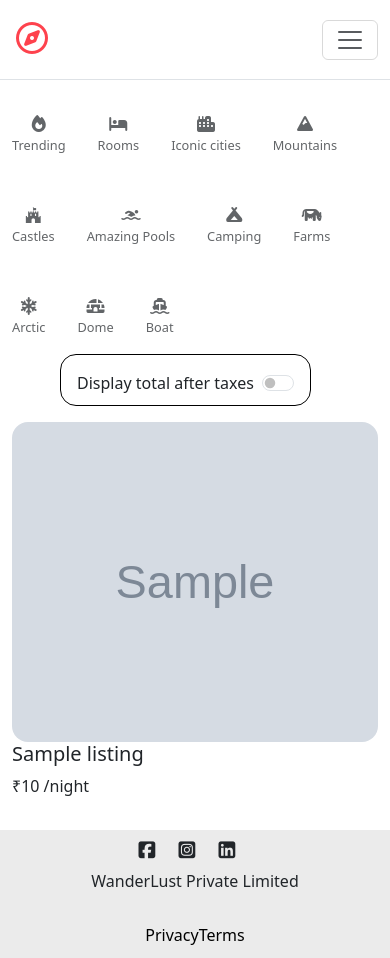
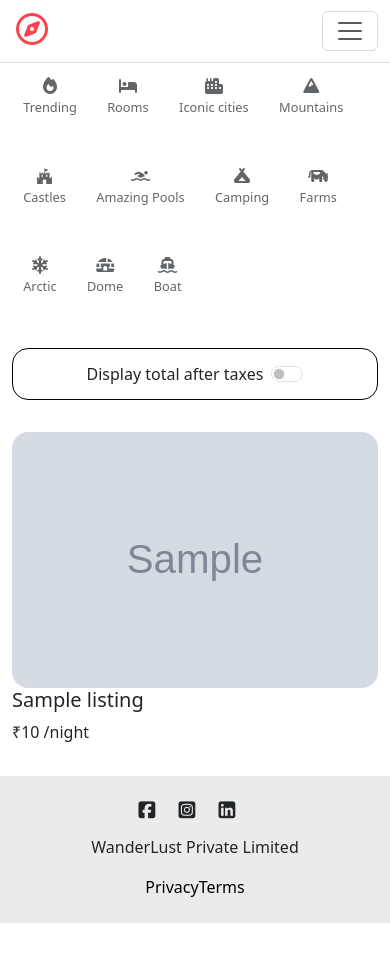
Before and after one commit to Kashish-k403/WanderLust, a Node project: template views/listings/index.ejs in a window 390 px wide. After the commit the page ends 923 px from the top, so only its background shows below. Run offline with Node 20 templates, Linux system fonts and the light colour scheme; the template is opened without the code that fills it: most values are stand-ins (such as "Sample title", 1, 10 or a date in 2020); grey boxes marked "Sample" are stand-in pictures; some libraries are stand-ins or nearby versions.

Commit message:
Responsive styling changes

```diff
--- a/public/css/style.css
+++ b/public/css/style.css
@@ -35,7 +35,7 @@ body {
 
 .f-info-links,
 .f-info-socials,
-.f-info-comp  any {
+.f-info-comp  {
     width: 100%;
     display:flex;
     align-items:center;
@@ -48,13 +48,16 @@ body {
 }
 
 .f-info {
-    height:8rem;
+    min-height: 8rem;
+    height: auto;
     background-color: #ebebeb;
-    display:flex;
-    flex-wrap:wrap;
+    display: flex;
+    flex-wrap: wrap;
     justify-content: center;
-    align-items: space-evenly;
+    align-items: center;
     text-align: center;
+    padding: 1.5rem 1rem;
+    gap: 1rem;
 }
 
 /* cards */
@@ -105,8 +108,8 @@ body {
 
 #map {
     height: 400px;
-    width: 100vh;
- }
+    width: 100%;
+}
 
  /* search styling  */
 
@@ -172,11 +175,107 @@ body {
     }
 
     .tax-toggle {
-      border: 1px solid black;
-      border-radius: 1rem;
-      height: 3.25rem;
-      padding: 1rem;
-      margin-left: 3rem;
-      display:flex;
-      flex-wrap: wrap;
+    border: 1px solid black;
+    border-radius: 1rem;
+    min-height: 3.25rem;
+    padding: 0.7rem 1rem;
+    margin-left: 1rem;
+    display: flex;
+    align-items: center;
+    gap: 0.5rem;
+}
+
+
+/* =========================
+   TABLET RESPONSIVENESS
+========================= */
+
+@media (max-width: 991px) {
+
+    .navbar {
+        height: auto;
+        padding: 1rem;
     }
+
+    .search-inp {
+        width: 100%;
+        padding: 0.5rem 1rem !important;
+    }
+
+    .tax-toggle {
+        margin-left: 0;
+        margin-top: 1rem;
+    }
+
+    .card-img-top {
+        height: 18rem;
+    }
+
+}
+
+/* =========================
+   MOBILE RESPONSIVENESS
+========================= */
+
+@media (max-width: 576px) {
+
+    .container {
+        padding-left: 1rem;
+        padding-right: 1rem;
+    }
+
+    .navbar {
+        height: auto;
+    }
+
+    .navbar-nav {
+        align-items: flex-start;
+    }
+
+    .search-inp {
+        width: 100%;
+        margin-bottom: 0.5rem;
+    }
+
+    .search-btn {
+        width: 100%;
+    }
+
+    #filters {
+        justify-content: flex-start;
+        gap: 0.5rem;
+    }
+
+    .filter {
+        margin: 0.7rem;
+    }
+
+    .tax-toggle {
+        margin: 1rem 0;
+        width: 100%;
+        justify-content: center;
+    }
+
+    .card-img-top {
+        height: 16rem;
+    }
+
+    .btns {
+        flex-wrap: wrap;
+        gap: 0.5rem;
+    }
+
+    #map {
+        width: 100%;
+        height: 300px;
+    }
+
+    .f-info {
+        padding: 1.5rem 0.5rem;
+    }
+
+    .show-card {
+        width: 100%;
+    }
+
+}
--- a/views/listings/index.ejs
+++ b/views/listings/index.ejs
@@ -73,38 +73,55 @@
 </div>
     </div>
 
-    <div class="row row-cols-lg-3 row-cols-md-2 row-cols-sm-1 mt-3">
+    <div class="row row-cols-1 row-cols-sm-2 row-cols-lg-3 mt-3">
 
     <% if(allListing.length === 0) { %>
         <div class="col-12 text-center mt-5">
             <h3>No listings found!</h3>
             <p>Try searching with another destination.</p>
-            <a href="/listings" class="btn btn-dark">Show all listings</a>
+            <a href="/listings" class="btn btn-dark">
+                Show all listings
+            </a>
         </div>
     <% } %>
 
     <% for(let listing of allListing) { %>
-        <a href="/listings/<%=listing._id%>" class="listing-link">
-  <div class="card col listing-card">
-     <div class="card-img-overlay"></div>
-  <img src="<%=listing.image.url%>" class="card-img-top" alt="listing_image">
+
+        <div class="col">
+            <a href="/listings/<%= listing._id %>" class="listing-link">
+
+                <div class="card listing-card">
+
+                    <img src="<%= listing.image.url %>"
+                         class="card-img-top"
+                         alt="listing_image">
+
                     <div class="card-body">
-    <h5 class="card-title"><%= listing.title %></h5>
+                        <h5 class="card-title">
+                            <%= listing.title %>
+                        </h5>
+
                         <p class="card-text">
                             &#8377;<%= listing.price?.toLocaleString("en-IN") %> /night
-       <i class="tax-info">&nbsp; &nbsp; +18% GST</i>
+                            <i class="tax-info">&nbsp; +18% GST</i>
                         </p>
                     </div>
+
+                    <div class="card-img-overlay"></div>
+
                 </div>
             </a>
+        </div>
+
     <% } %>
+
 </div>
 
     <script>
       let taxSwitch = document.getElementById("switchMdLabel");
       taxSwitch.addEventListener("click", () => {
         let taxInfo = document.getElementsByClassName("tax-info");
-        for(info of taxInfo) {
+        for(let info of taxInfo) {
           if(info.style.display != "inline") {
             info.style.display = "inline";
           } else {
```
Lines whose indentation alone changed are shown as unchanged.
